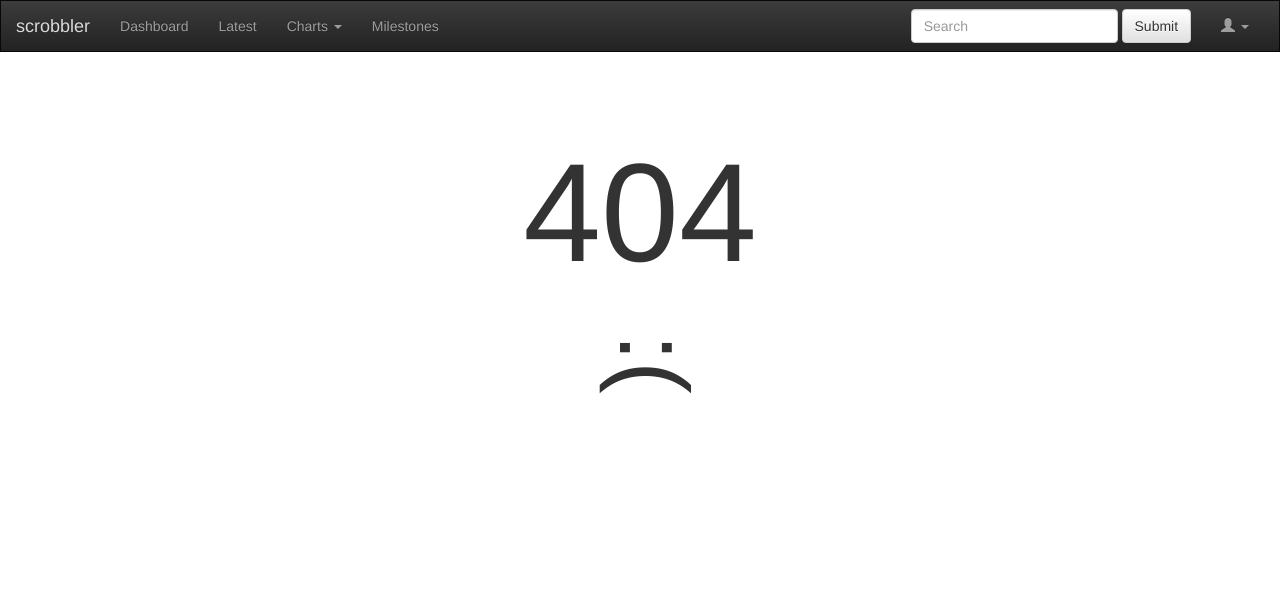
After one commit to hatarist/scrobbler, a Python web app: template scrobbler/templates/404.html in a window 1280 px wide. The commit adds this page. Shown: the top 592 px of the page. Run offline with Jinja, Linux system fonts and the light colour scheme; the template is opened without the code that fills it, so the values that code supplies are empty; some libraries are stand-ins or nearby versions.

```diff
--- a/scrobbler/static/style.css
+++ b/scrobbler/static/style.css
@@ -1,3 +1,21 @@
+.page_not_found h1 {
+    font-size: 10em;
+}
+
+.page_not_found h3 {
+    font-size: 7em;
+}
+
+.server_is_sad {
+    position: relative;
+    left: 0.9em;
+    -webkit-transform: rotate(90deg);
+    -moz-transform: rotate(90deg);
+    -o-transform: rotate(90deg);
+    -ms-transform: rotate(90deg);
+    transform: rotate(90deg);
+}
+
 .navbar-custom {
     border-radius: 0;
 }
--- /dev/null
+++ b/scrobbler/templates/404.html
@@ -0,0 +1,10 @@
+{% extends "base.html" %}
+
+{% block content %}
+<div class="page_not_found">
+  <center>
+    <h1>404</h1>
+    <div class="server_is_sad"><h3>:(</h3></div>
+  </center>
+</div>
+{% endblock %}
--- a/scrobbler/templates/artist.html
+++ b/scrobbler/templates/artist.html
@@ -1,7 +1,7 @@
 {% extends "base.html" %}
 
 {% block title %}
-  {{ request.view_args.name|capitalize }}
+  {{ request.view_args.name|title }}
 {% endblock %}
 
 {% block content %}
--- a/scrobbler/templates/latest.html
+++ b/scrobbler/templates/latest.html
@@ -11,7 +11,7 @@
     {% for scrobble in scrobbles %}
       <tr>
         <td class="id">{{ scrobble.id }}</td>
-        <td class="name">{{ scrobble.artist }} – {{ scrobble.track }}</td>
+        <td class="name"><a href="{{ url_for('webui.artist', name=scrobble.artist) }}">{{ scrobble.artist }}</a> – {{ scrobble.track }}</td>
         <td class="time"><span title="{{ scrobble.time }}">{{ scrobble.time|timesince }}</span></td>
       </tr>
     {% endfor %}
--- a/scrobbler/templates/partials/navbar.html
+++ b/scrobbler/templates/partials/navbar.html
@@ -69,9 +69,9 @@
           </ul>
         </li>
       </ul>
-      <form class="navbar-form navbar-right" role="search">
+      <form class="navbar-form navbar-right" role="search" action="{{ url_for('webui.search') }}" method="get">
         <div class="form-group">
-          <input type="text" class="form-control" placeholder="Search">
+          <input type="text" class="form-control" placeholder="Search" name="q">
         </div>
         <button type="submit" class="btn btn-default">Submit</button>
       </form>
--- a/scrobbler/templates/top_artists.html
+++ b/scrobbler/templates/top_artists.html
@@ -12,7 +12,7 @@
     {% for place, scrobble in chart %}
       <tr>
         <td class="place">{{ place }}</td>
-        <td class="name">{{ scrobble.artist }}</td>
+        <td class="name"><a href="{{ url_for('webui.artist', name=scrobble.artist) }}">{{ scrobble.artist }}</a></td>
         <td class="scrobbles">
           <div class="progress">
             <div class="progress-bar" role="progressbar" aria-valuenow="{{ scrobble.count }}" aria-valuemin="0" aria-valuemax="{{ max_count }}" style="width: {{ ((scrobble.count / max_count) * 100)|int }}%;">
--- a/scrobbler/templates/top_artists_yearly.html
+++ b/scrobbler/templates/top_artists_yearly.html
@@ -38,7 +38,7 @@
                     <span class="label label-warning">new</span>
                   {% endif %}
               </td>
-                <td class="name">{{ position.artist }}</td>
+                <td class="name"><a href="{{ url_for('webui.artist', name=scrobble.artist) }}">{{ position.artist }}</a></td>
                 <td class="scrobbles">{{ position.count }}</td>
               </tr>
             {% endfor %}
--- a/scrobbler/templates/top_tracks.html
+++ b/scrobbler/templates/top_tracks.html
@@ -12,7 +12,7 @@
     {% for place, scrobble in chart %}
       <tr>
         <td class="place">{{ place }}</td>
-        <td class="name">{{ scrobble.artist }} – {{ scrobble.track }}</td>
+        <td class="name"><a href="{{ url_for('webui.artist', name=scrobble.artist) }}">{{ scrobble.artist }}</a> – {{ scrobble.track }}</td>
         <td class="scrobbles">
           <div class="progress">
             <div class="progress-bar" role="progressbar" aria-valuenow="{{ scrobble.count }}" aria-valuemin="0" aria-valuemax="{{ max_count }}" style="width: {{ ((scrobble.count / max_count) * 100)|int }}%;">
--- a/scrobbler/templates/top_tracks_yearly.html
+++ b/scrobbler/templates/top_tracks_yearly.html
@@ -27,7 +27,7 @@
             {% endif %} -->
         </td>
           <td>{{ scrobble.count }}</td>
-          <td>{{ scrobble.artist }} – {{ scrobble.track }}</td>
+          <td><a href="{{ url_for('webui.artist', name=scrobble.artist) }}">{{ scrobble.artist }}</a> – {{ scrobble.track }}</td>
         </tr>
       {% endfor %}
     </table>
```
Also changed, not shown: scrobbler/templates/search.html (added, +31 -0 lines), scrobbler/webui.py (+32 -1 lines).
